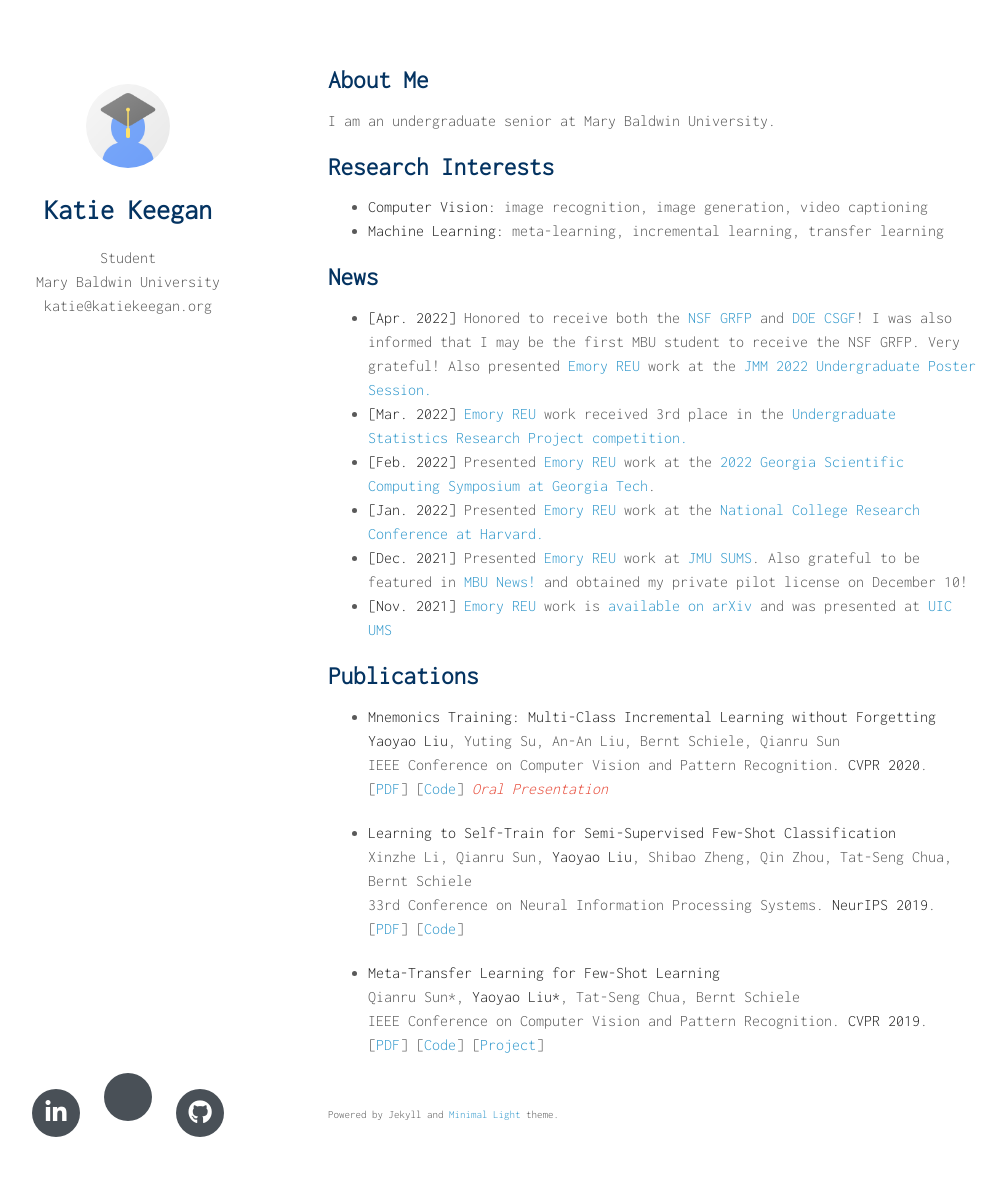
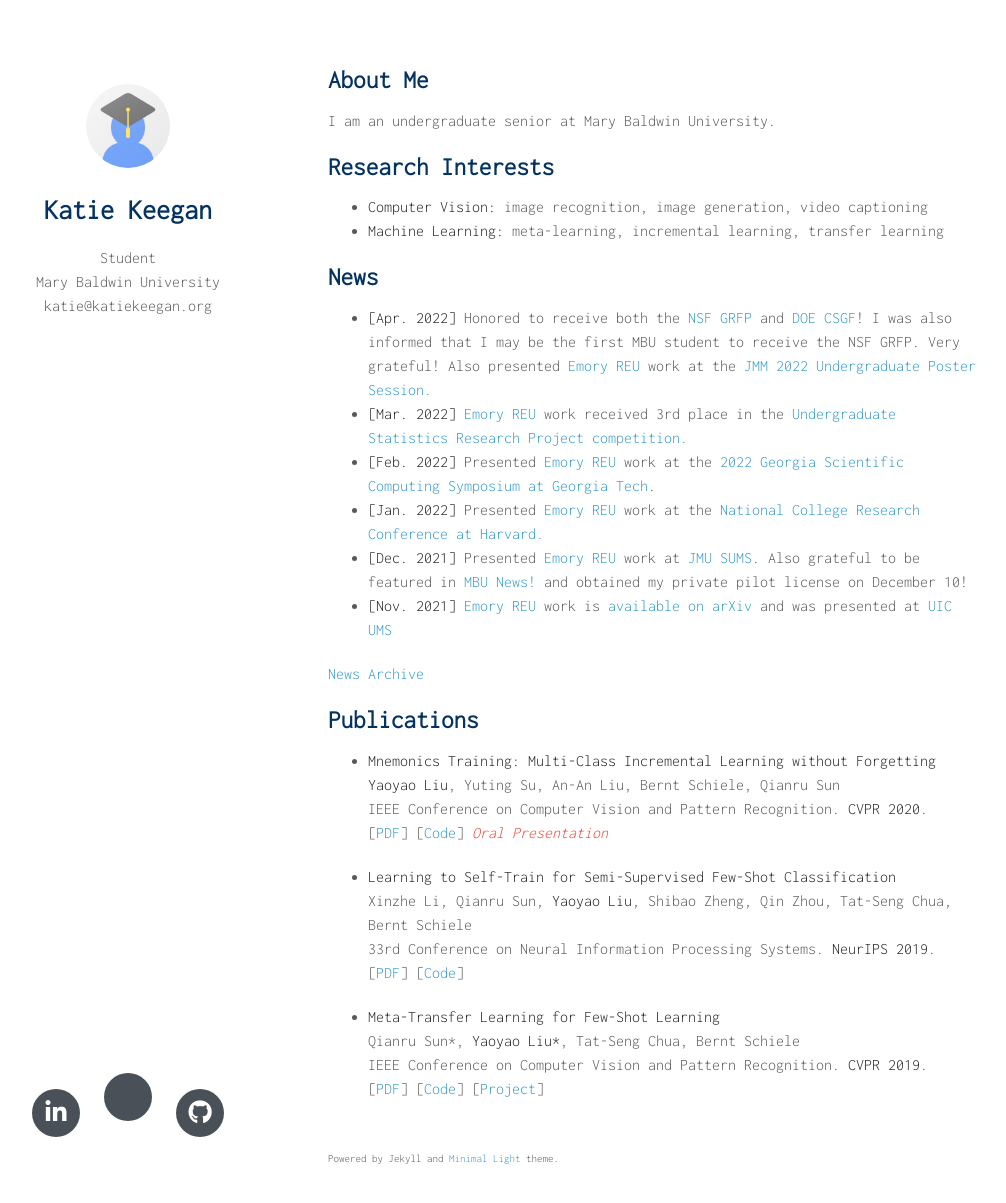
Before and after one commit to katiekeegan/katiekeegan, a Jekyll site: the page built from index.md, in a window 1280 px wide and 1239 px high. Shown: the top 1203 px of the window, without its empty margins (142-1148 px from the left). Built offline with Jekyll 4.4.1, drawn with Linux system fonts in a browser that asks for light colours; nearby versions of some CDN libraries; a style sheet for code colours, icons or effects is not loaded; our own code applies the rules of GitHub Pages for plain Markdown files.

Commit message:
Update index.md

```diff
--- a/index.md
+++ b/index.md
@@ -19,6 +19,8 @@ I am an undergraduate senior at Mary Baldwin University.
 - **[Jan. 2022]** Presented [Emory REU](http://www.mathcs.emory.edu/site/scicomp/REURET/) work at the [National College Research Conference at Harvard.](https://www.hcura.org/about-ncrc)
 - **[Dec. 2021]** Presented [Emory REU](http://www.mathcs.emory.edu/site/scicomp/REURET/) work at [JMU SUMS](https://www.jmu.edu/mathstat/sums/index.shtml). Also grateful to be featured in [MBU News!](https://marybaldwin.edu/news/2021/12/17/program-for-the-exceptionally-gifted-standout-katie-keegan-22-wins-national-attention/) and obtained my private pilot license on December 10!
 - **[Nov. 2021]** [Emory REU](http://www.mathcs.emory.edu/site/scicomp/REURET/) work is [available on arXiv](https://arxiv.org/abs/2111.00587) and was presented at [UIC UMS](https://homepages.math.uic.edu/ums/)
+
+[News Archive](news.md)
 
 
 ## Publications
```
